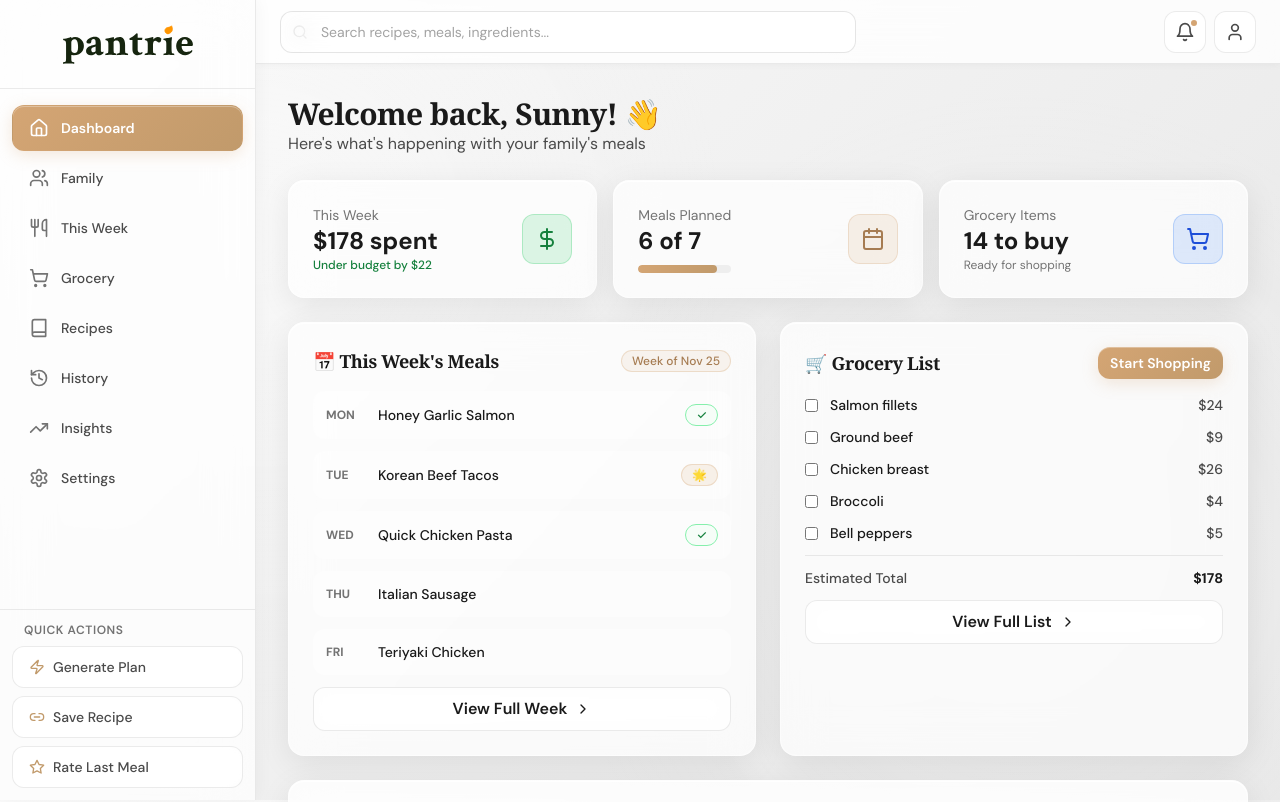
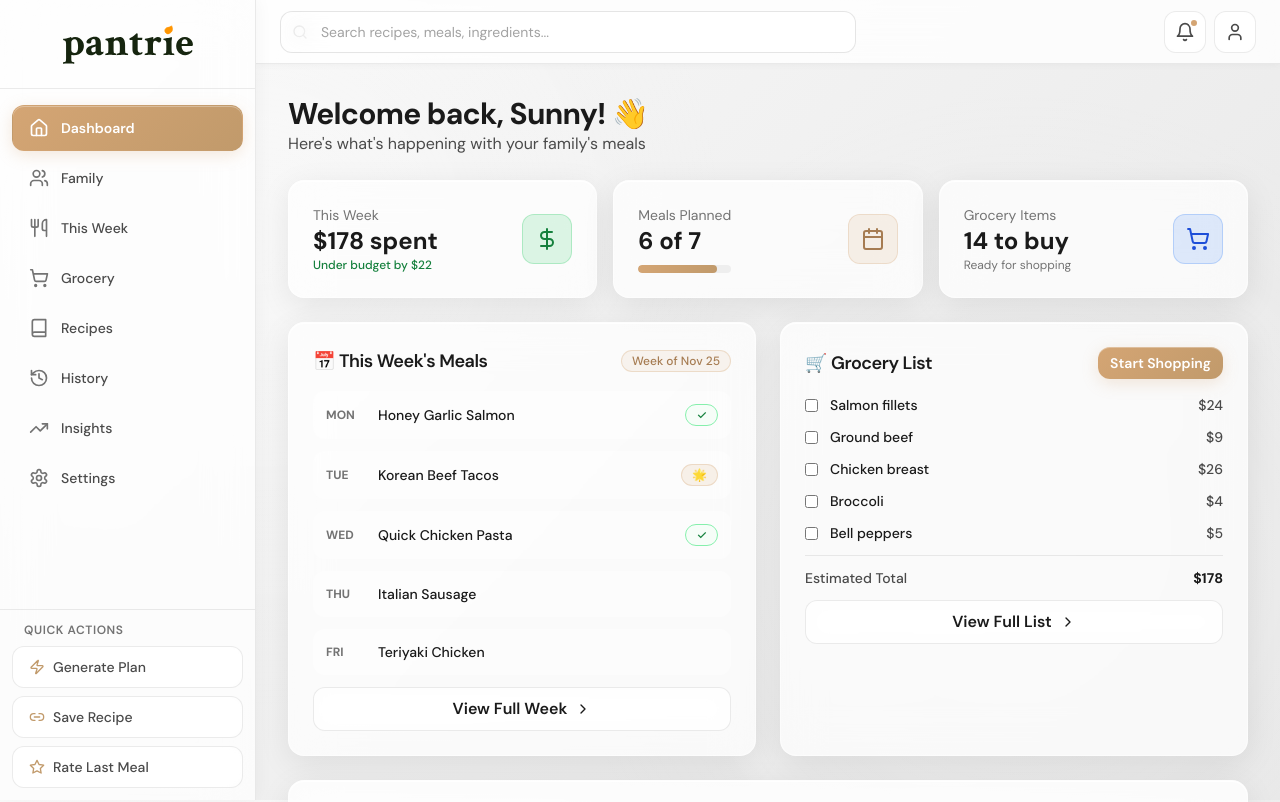
Before and after one commit to Ynnus94/pantrie, a React (Vite) app in the folder apps/web/: page / in a window 1280 px wide. Shown: the top 802 px of the page. Built offline with nearby package versions, Linux system fonts and the light colour scheme; no server answers.

Commit message:
style: remove serif fonts, use DM Sans throughout for cleaner look
- Removed Playfair Display and Crimson Text serif fonts
- Updated all headings to use DM Sans
- Removed font-serif class usage from components
- Simplified Google Fonts import to just DM Sans

```diff
--- a/apps/web/index.html
+++ b/apps/web/index.html
@@ -6,7 +6,7 @@
     <meta name="viewport" content="width=device-width, initial-scale=1.0" />
     <link rel="preconnect" href="https://fonts.googleapis.com">
     <link rel="preconnect" href="https://fonts.gstatic.com" crossorigin>
-    <link href="https://fonts.googleapis.com/css2?family=Crimson+Text:ital,wght@0,400;0,600;0,700;1,400;1,600;1,700&family=DM+Sans:ital,opsz,wght@0,9..40,100..1000;1,9..40,100..1000&display=swap" rel="stylesheet">
+    <link href="https://fonts.googleapis.com/css2?family=DM+Sans:ital,opsz,wght@0,9..40,100..1000;1,9..40,100..1000&display=swap" rel="stylesheet">
     <title>Pantrie - AI-powered family meal planning</title>
   </head>
   <body>
--- a/apps/web/src/components/pages/RecipeDetail.tsx
+++ b/apps/web/src/components/pages/RecipeDetail.tsx
@@ -143,7 +143,7 @@ export function RecipeDetail({ recipeId, onNavigate }: RecipeDetailProps) {
           <ArrowLeft className="h-5 w-5" />
         </Button>
         <div className="flex-1 min-w-0">
-          <h1 className="text-4xl font-bold text-[#16250F] mb-2 font-serif">{recipe.title}</h1>
+          <h1 className="text-4xl font-bold text-[#1a1a1a] mb-2">{recipe.title}</h1>
           {recipe.description && (
             <p className="text-lg text-[#16250F]/70">{recipe.description}</p>
           )}
--- a/apps/web/src/components/pages/RecipeLibraryPage.tsx
+++ b/apps/web/src/components/pages/RecipeLibraryPage.tsx
@@ -104,7 +104,7 @@ export function RecipeLibraryPage({ onNavigate }: RecipeLibraryPageProps = {}) {
       {/* Header */}
       <div>
         <h1 className="text-4xl font-bold text-[#1a1a1a] mb-2">Recipes</h1>
-        <p className="text-lg text-[#4a4a4a] font-serif">
+        <p className="text-lg text-[#4a4a4a]">
           Your curated collection of favorite recipes. Import from URLs or save from meal history.
         </p>
       </div>
@@ -250,7 +250,7 @@ export function RecipeLibraryPage({ onNavigate }: RecipeLibraryPageProps = {}) {
                 </div>
                 <div className="p-5">
                   <div className="flex items-start justify-between mb-2">
-                    <h3 className="text-lg font-semibold text-[#1a1a1a] font-serif">{title}</h3>
+                    <h3 className="text-lg font-semibold text-[#1a1a1a]">{title}</h3>
                     {rating && rating > 0 && (
                       <div className="flex items-center gap-1">
                         <Star className="h-4 w-4 text-[#C19A6B] fill-[#C19A6B]" />
--- a/apps/web/src/index.css
+++ b/apps/web/src/index.css
@@ -95,11 +95,11 @@
     min-height: 100vh;
   }
 
-  /* Elegant serif for headings */
-  h1, h2, h3, h4, h5, h6, .font-serif {
-    font-family: 'Playfair Display', Georgia, serif;
+  /* Clean sans-serif for headings */
+  h1, h2, h3, h4, h5, h6 {
+    font-family: 'DM Sans', -apple-system, BlinkMacSystemFont, 'Segoe UI', sans-serif;
     font-weight: 600;
-    letter-spacing: -0.02em;
+    letter-spacing: -0.025em;
     color: #1a1a1a;
   }
 }
```
